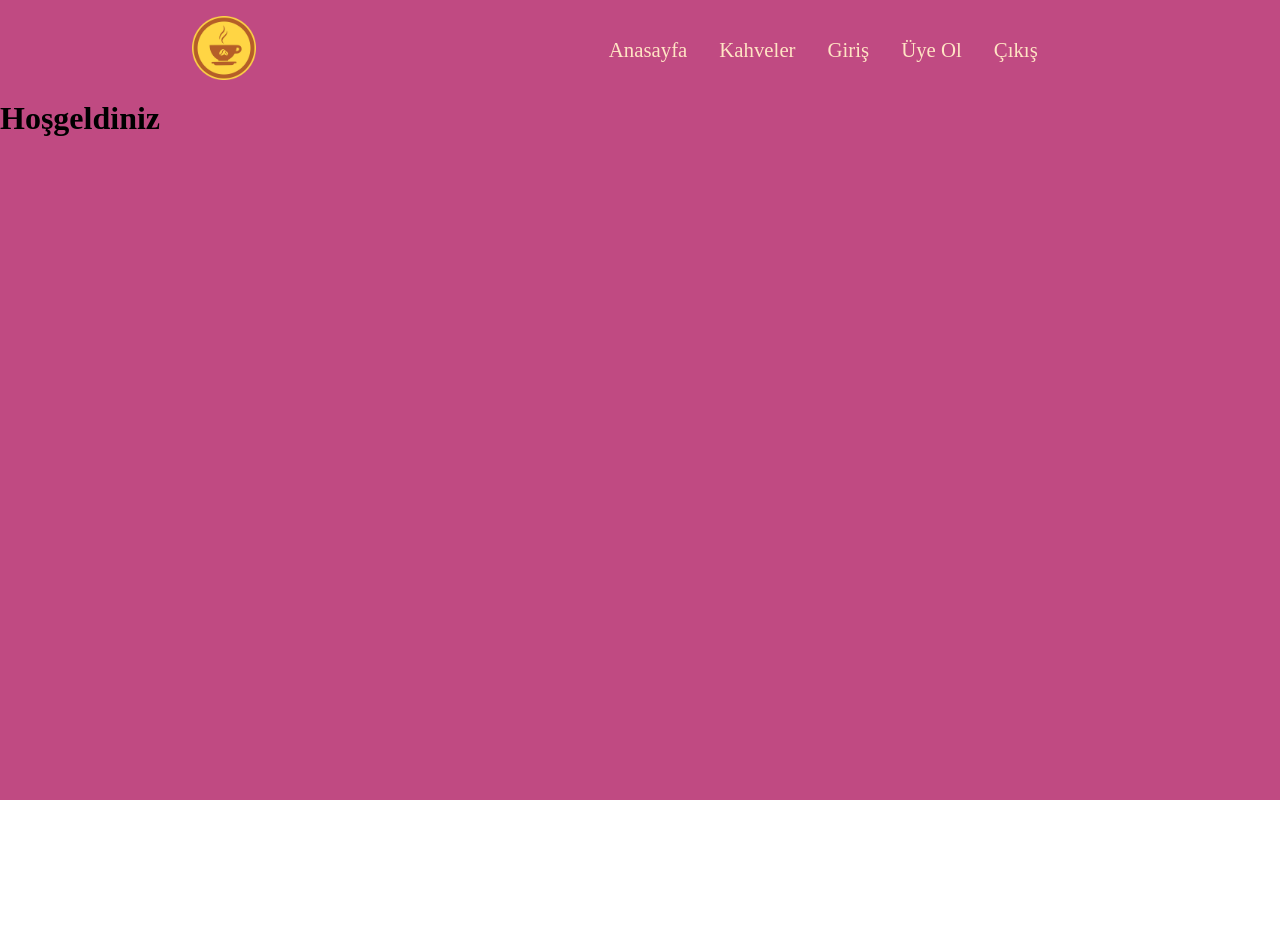
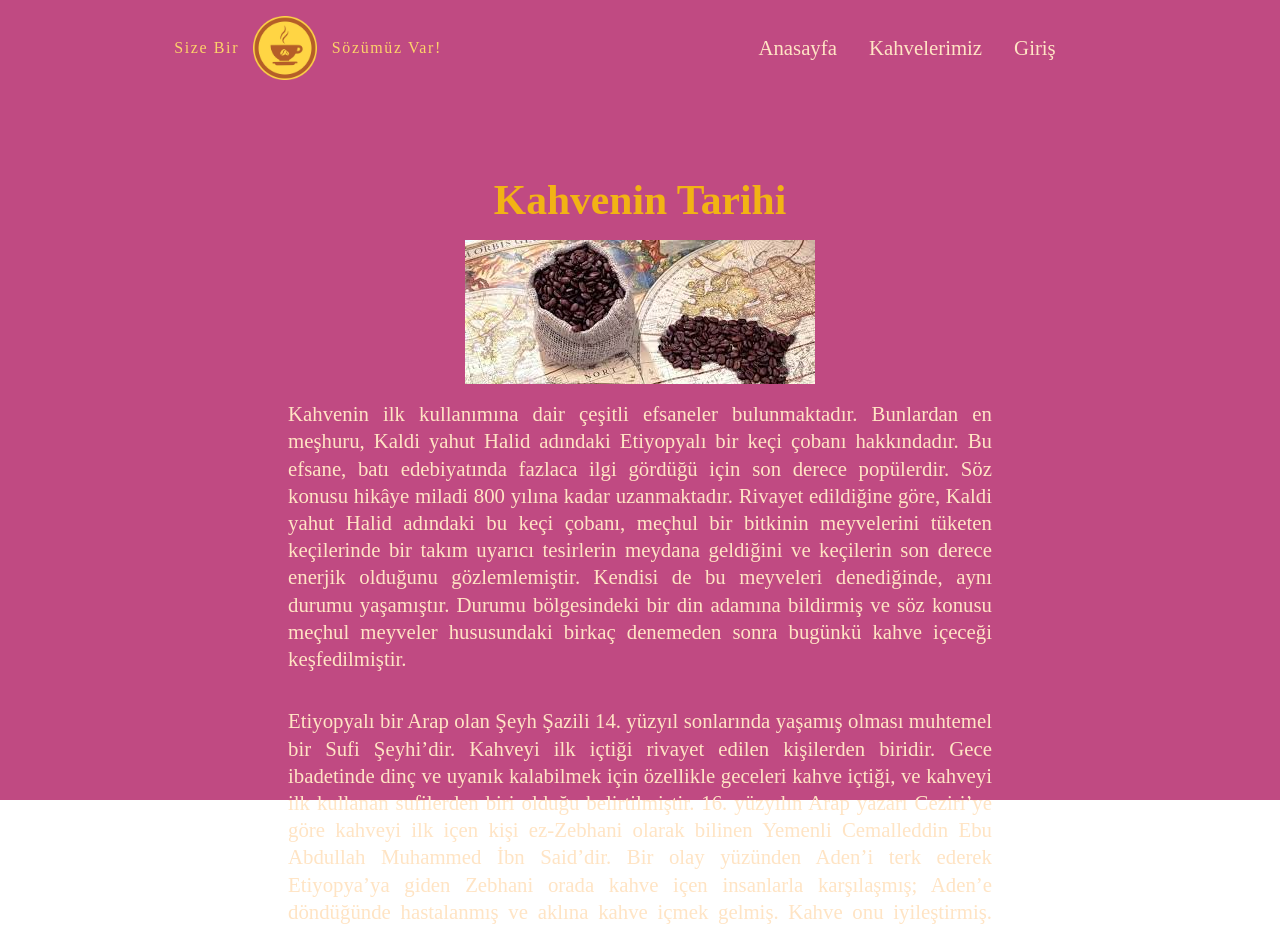
Before and after one commit to aydogdu-ali/CoffeOrdered_react_formik_example, a React (Vite) app: page / in a window 1280 px wide. Shown: the top 930 px of the page. Before the commit the page ends 800 px from the top, so only its background shows below. Built offline with nearby package versions, Linux system fonts and the light colour scheme; no server answers.

Commit message:
added login and logout

```diff
--- a/src/App.css
+++ b/src/App.css
@@ -24,6 +24,17 @@
 
 .navbar img {
   width: 4rem;
+}
+
+.navbarLogo{
+display: flex;
+justify-content: center;
+align-items: center;
+gap: .9rem;
+color:#fdd36a;
+letter-spacing: 0.1rem;
+
+
 }
 
 .links {
@@ -88,6 +99,7 @@ button {
   padding: 0.5rem 1rem;
   border: none;
   border-radius: 20px;
+  cursor: pointer;
 }
 
 .error{
@@ -98,3 +110,35 @@ button {
 .input-error{
   background-color:rgb(211, 193, 191)
 }
+
+
+.regBtn{
+  display: inline-block;
+text-decoration: none;
+background-color: #f2b314;
+padding: .5rem 0.4rem;
+border-radius: 20px;
+margin-left: 25rem;
+color:#ec12da;
+font-weight: 600;
+
+}
+
+.home{
+
+  width: 55%;
+  margin:5rem auto;
+  text-align: center;
+  color:  #f2b314;
+  font-size: 1.3rem;
+}
+
+.home h1{
+  margin-bottom: 1rem;
+}
+.home p{
+  text-align:justify;
+  margin-top: 0.7rem;
+  color:  bisque;
+  line-height: 1.7rem;
+}
--- a/src/components/Home.jsx
+++ b/src/components/Home.jsx
@@ -1,11 +1,40 @@
 import React from 'react'
+import Kahve from "../assets/kahvepicture.jpg"
 
 const Home = () => {
   return (
-    <div>
-      <h1>Hoşgeldiniz</h1>
+    <div className='home'>
+      <h1>Kahvenin Tarihi</h1>
+      <img src={Kahve} alt="kahvepicture" />
+      <p>
+        Kahvenin ilk kullanımına dair çeşitli efsaneler bulunmaktadır.
+        Bunlardan en meşhuru, Kaldi yahut Halid adındaki Etiyopyalı bir keçi
+        çobanı hakkındadır. Bu efsane, batı edebiyatında fazlaca ilgi gördüğü
+        için son derece popülerdir. Söz konusu hikâye miladi 800 yılına kadar
+        uzanmaktadır. Rivayet edildiğine göre, Kaldi yahut Halid adındaki bu
+        keçi çobanı, meçhul bir bitkinin meyvelerini tüketen keçilerinde bir
+        takım uyarıcı tesirlerin meydana geldiğini ve keçilerin son derece
+        enerjik olduğunu gözlemlemiştir. Kendisi de bu meyveleri denediğinde,
+        aynı durumu yaşamıştır. Durumu bölgesindeki bir din adamına bildirmiş ve
+        söz konusu meçhul meyveler hususundaki birkaç denemeden sonra bugünkü
+        kahve içeceği keşfedilmiştir.
+      </p>
+      <br />
+      <p>
+        Etiyopyalı bir Arap olan Şeyh Şazili 14. yüzyıl sonlarında yaşamış
+        olması muhtemel bir Sufi Şeyhi’dir. Kahveyi ilk içtiği rivayet edilen
+        kişilerden biridir. Gece ibadetinde dinç ve uyanık kalabilmek için
+        özellikle geceleri kahve içtiği, ve kahveyi ilk kullanan sufilerden biri
+        olduğu belirtilmiştir. 16. yüzyılın Arap yazarı Ceziri’ye göre kahveyi
+        ilk içen kişi ez-Zebhani olarak bilinen Yemenli Cemalleddin Ebu Abdullah
+        Muhammed İbn Said’dir. Bir olay yüzünden Aden’i terk ederek Etiyopya’ya
+        giden Zebhani orada kahve içen insanlarla karşılaşmış; Aden’e döndüğünde
+        hastalanmış ve aklına kahve içmek gelmiş. Kahve onu iyileştirmiş.
+        Kahve’nin yorgunluk ve uyuşukluk giderme, canlılık ve dinçlik kazandırma
+        özelliklerini keşfetmiş.
+      </p>
     </div>
-  )
+  );
 }
 
 export default Home
--- a/src/components/Login.jsx
+++ b/src/components/Login.jsx
@@ -1,9 +1,9 @@
 import React, { useContext, useEffect } from 'react'
 import { useFormik } from "formik";
 import { loginSchema } from "../schemas";
-import { useNavigate } from 'react-router-dom';
+import { useNavigate, Link } from 'react-router-dom';
 import { UserLogin } from '../firebase/auth';
-import AuthContextProvider, { AuthContext } from '../context/AuthContextProvider';
+import  { AuthContext } from '../context/AuthContextProvider';
 
 
 
@@ -15,12 +15,7 @@ const Login = () => {
  const navigate = useNavigate();
     const { currentUser } = useContext(AuthContext);
 
-  useEffect(() => {
-    if (currentUser) {
-      navigate("/kahveler");
-      // toastSuccessNotify("Login Performed");
-    }
-  }, [currentUser]);
+
 
 
 
@@ -34,8 +29,7 @@ const Login = () => {
 
     validationSchema: loginSchema,
   onSubmit : (values,actions) => {
-   UserLogin(values.email, values.password)
-    navigate("/kahveler");
+   UserLogin(values.email, values.password, navigate)
    actions.resetForm()
    console.log("tıklandı", values)
 }
@@ -72,8 +66,11 @@ const Login = () => {
           />
           {errors.password && <p className="error">{errors.password}</p>}
         </div>
-        <button onSubmit={handleSubmit}  type="submit"
-      >
+        <Link className="regBtn" to="/register">
+          Üyelik İçin Tıklayınız
+        </Link>
+
+        <button onSubmit={handleSubmit} type="submit">
           Giriş
         </button>
       </form>
--- a/src/components/Navbar.jsx
+++ b/src/components/Navbar.jsx
@@ -1,20 +1,32 @@
-import React from "react";
-import { NavLink } from "react-router-dom";
+import React, { useContext } from "react";
+import { NavLink, useNavigate } from "react-router-dom";
 import logo from "../assets/logo_sidebar.jpg";
+import { AuthContext } from "../context/AuthContextProvider";
+import { logOut } from "../firebase/auth";
 
 const Navbar = () => {
+  const navigate = useNavigate();
+
+  const handlelogout = () => {
+    logOut(navigate);
+  };
+  const { currentUser } = useContext(AuthContext);
   return (
     <div className="navbar">
-      <div>
-        <img src={logo} alt="logo" />
+      <div className="navbarLogo">
+        Size Bir <img src={logo} alt="logo" /> Sözümüz Var!
       </div>
 
       <div className="links">
         <NavLink to="/"> Anasayfa</NavLink>
-        <NavLink to="/kahveler">Kahveler</NavLink>
-        <NavLink to="/login"> Giriş</NavLink>
-        <NavLink to="/register"> Üye Ol</NavLink>
-        <NavLink to="/"> Çıkış</NavLink>
+        <NavLink to="/kahveler">Kahvelerimiz</NavLink>
+        {currentUser ? (
+          <NavLink to="/login" onClick={handlelogout} role="button">
+            Çıkış
+          </NavLink>
+        ) : (
+          <NavLink to="/login"> Giriş</NavLink>
+        )}
       </div>
     </div>
   );
--- a/src/firebase/auth.js
+++ b/src/firebase/auth.js
@@ -2,7 +2,7 @@
 
 // Import the functions you need from the SDKs you need
 import { initializeApp } from "firebase/app";
-import { getAuth, createUserWithEmailAndPassword, updateProfile, signInWithEmailAndPassword, onAuthStateChanged } from "firebase/auth";
+import { getAuth, createUserWithEmailAndPassword, updateProfile, signInWithEmailAndPassword, onAuthStateChanged, signOut } from "firebase/auth";
 // TODO: Add SDKs for Firebase products that you want to use
 // https://firebase.google.com/docs/web/setup#available-libraries
 
@@ -40,10 +40,11 @@ export const createUser = async (email, password, displayName, navigate) => {
 // var olan kullanıcının giriş yapması için kullanılan yöntem.
 //navigate'i parametre olarak login componentinden aldık.
 // başarılı giriş olursa kahveler sayfasına yönlendirecek.
-  export const UserLogin = async (email, password) => {
+  export const UserLogin = async (email, password,navigate) => {
     try {
       let uselogin = await signInWithEmailAndPassword(auth, email, password);
          console.log(uselogin);
+         navigate("/kahveler")
     } catch (error) {
       console.log(error.message);
     }
@@ -61,3 +62,15 @@ export const userObserver = (setCurrentUser) => {
     }
   });
 };
+
+
+  // kullanıcı çıkış yaptığında kullanılacak yöntem
+// kullanıcıyı navigate ile sign in sayfasına yönlendirdik.
+  export const logOut = (navigate) => {
+    try {
+      signOut(auth);
+      navigate("/login")
+     } catch (error) {
+      console.log(error);
+    }
+  };
```
Also changed, not shown: src/assets/kahvepicture.jpg (added).
